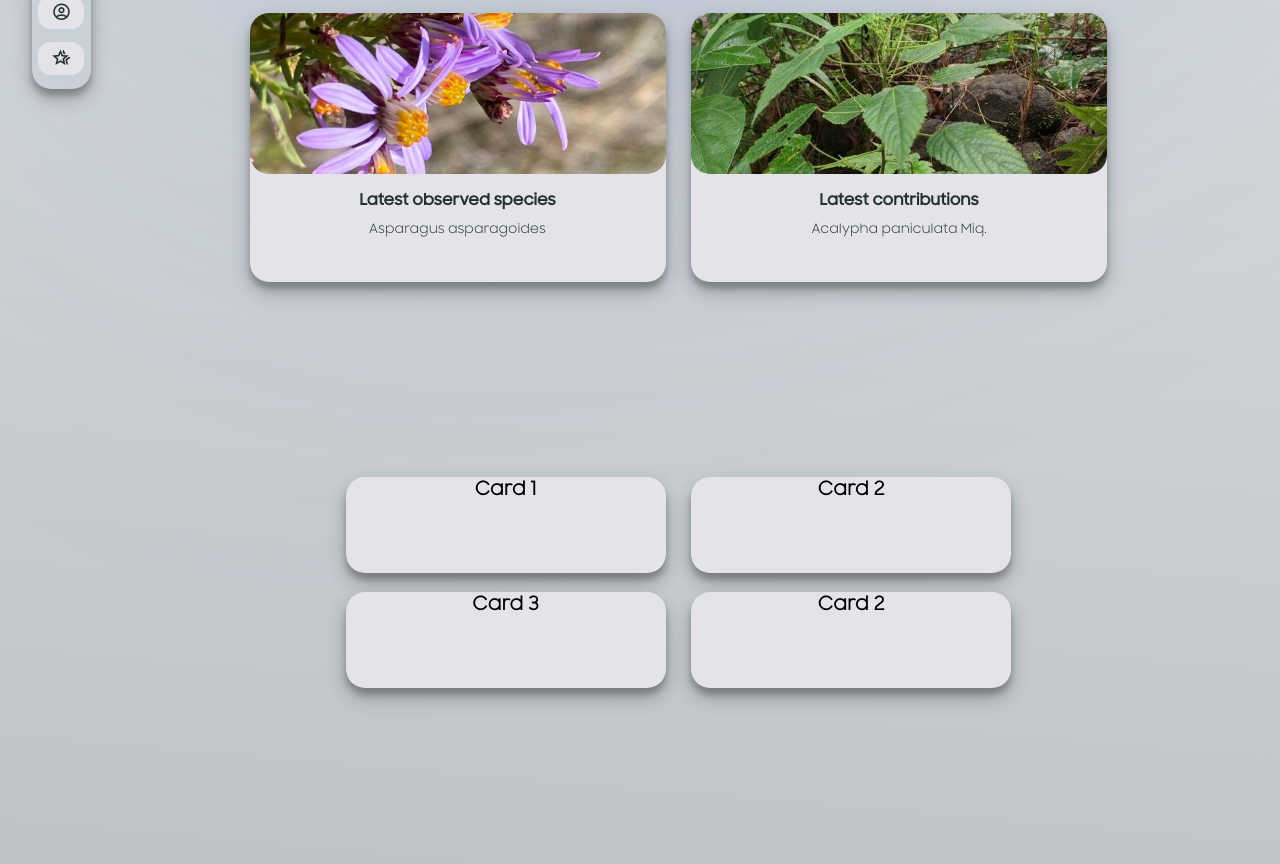
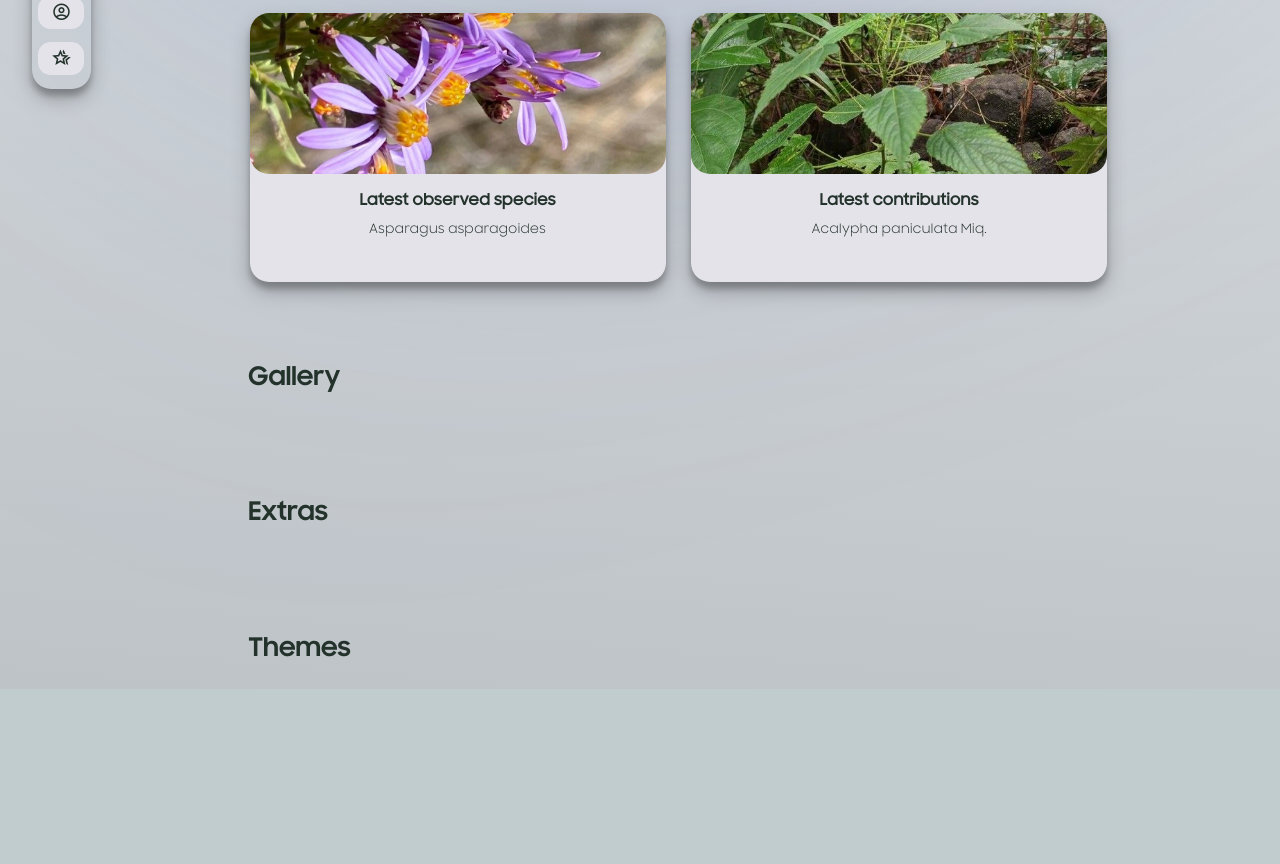
Before and after one commit to darklorddad/Swinburne_COS10026_CTIP_Assignment_2, a PHP site: page / in a window 1280 px wide. Shown: the part 991-1855 px from the top of the page. After the commit the page ends 1648 px from the top, so only its background shows below. Run offline with PHP 8.4, Linux system fonts and the light colour scheme.

Commit message:
dld v0.41 just 1 more before ZzZz

```diff
--- a/assign1/index.html
+++ b/assign1/index.html
@@ -141,23 +141,25 @@
                     </div> -->
                 </div>
 
+                <div class="dld_up_to_date">
+                    <h1>Gallery</h1>
+                </div>
                 <div class = "dld_section_4">
-                    <div class = "dld_section_4_card_column">
-                        <div class = "dld_section_4_card">
-                            <h3>Card 1</h3>
-                        </div>
-                        <div class = "dld_section_4_card">
-                            <h3>Card 3</h3>
-                        </div>
-                    </div>
-                    <div class = "dld_section_4_card_column">
-                        <div class = "dld_section_4_card">
-                            <h3 >Card 2</h3>
-                        </div>
-                        <div class = "dld_section_4_card">
-                            <h3>Card 2</h3>
-                        </div>
-                    </div>
+
+                </div>
+
+                <div class="dld_up_to_date">
+                    <h1>Extras</h1>
+                </div>
+                <div class = "dld_section_5">
+
+                </div>
+
+                <div class="dld_up_to_date">
+                    <h1>Themes</h1>
+                </div>
+                <div class = "dld_section_6">
+
                 </div>
             </div>
         </div>
--- a/assign1/styles/styles.css
+++ b/assign1/styles/styles.css
@@ -413,7 +413,7 @@
 .dld_section_4 {
     display: flex;
     width: 100%;
-    height: 45.5vw;
+    /* height: 45.5vw; */
     align-items: center;
     justify-content: center;
     margin-left: 5.70vw;
```
